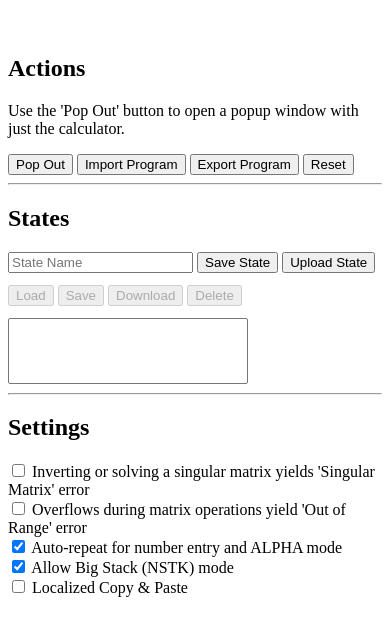
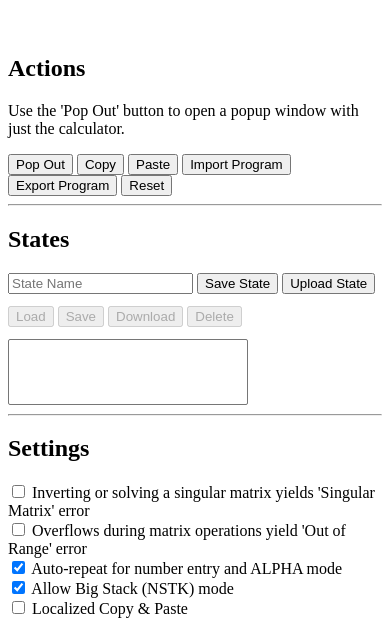
Before and after one commit to connorslade/free42-web, a Svelte app in the folder web/: page / in a window 390 px wide. Shown: the part 838-1464 px from the top of the page. Before the commit the page ends 1443 px from the top, so only its background shows below. Built offline with nearby package versions, Linux system fonts and the light colour scheme.

Commit message:
Improve mobile experience

```diff
--- a/web/src/App.svelte
+++ b/web/src/App.svelte
@@ -81,6 +81,10 @@
         color: rgb(0, 0, 238);
     }
 
+    canvas {
+        user-select: none;
+    }
+
     .preamble {
         text-align: justify;
     }
--- a/web/src/components/Actions.svelte
+++ b/web/src/components/Actions.svelte
@@ -22,6 +22,9 @@
     }}>Pop Out</button
 >
 
+<button onclick={async () => await navigator.clipboard.writeText(shell!.free42.copy())}>Copy</button>
+<button onclick={async () => shell?.free42.paste(await navigator.clipboard.readText())}>Paste</button>
+
 <button>
     <label for="importProgram">Import Program</label>
 </button>
```
Also changed, not shown: 1 other file (tests, documents, lock files or other folders).
